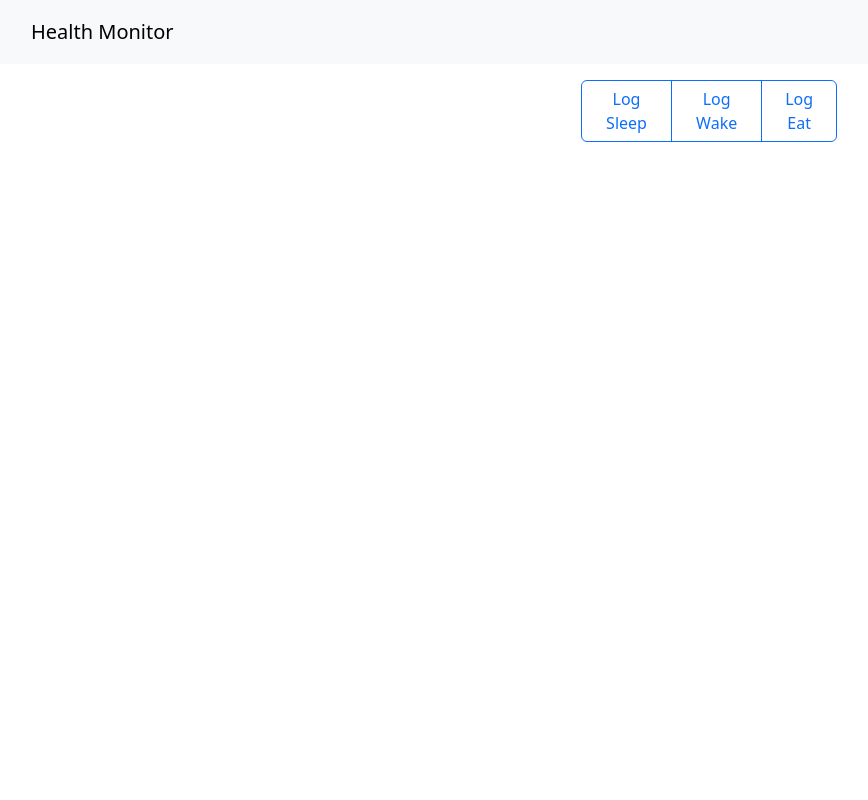
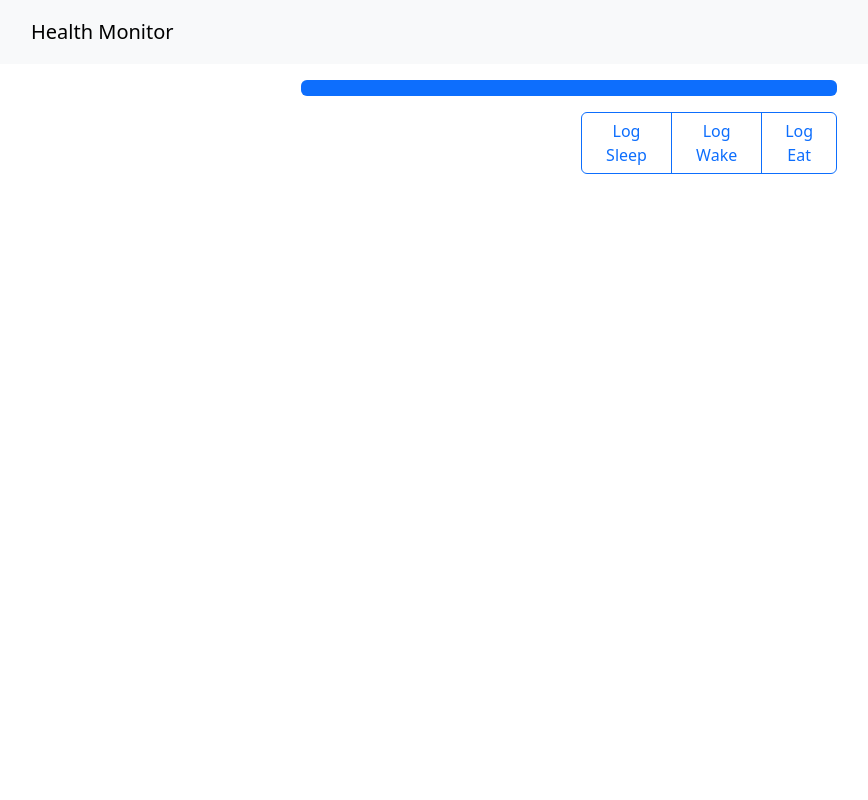
Before and after one commit to nextdaygames/n24-calendar, a React (Create React App) app in the folder frontend/: page / in a window 1280 px wide. Shown: the top 800 px of the page, without its empty margins (71-939 px from the left). Built offline with nearby package versions, Linux system fonts and the light colour scheme; no server answers.

Commit message:
Add progress bar

```diff
--- a/frontend/src/components/LandingPage/Content.css
+++ b/frontend/src/components/LandingPage/Content.css
@@ -18,3 +18,6 @@
 .health-statements > p {
     text-align: left;
 }
+.progress-row {
+    margin-bottom: 1em;
+}
--- a/frontend/src/components/LandingPage/Content.js
+++ b/frontend/src/components/LandingPage/Content.js
@@ -1,6 +1,6 @@
 import React from "react";
 import "./Content.css"
-import { Button, ButtonGroup } from "react-bootstrap";
+import { Button, ButtonGroup, ProgressBar } from "react-bootstrap";
 import BackendClient from "../../BackendClient";
 
 export default class Content extends React.Component {
@@ -94,6 +94,7 @@ export default class Content extends React.Component {
 
     componentDidMount = () => {
         this.getHealthRecords()
+        this.interval = setInterval(() => this.setState({ time: Date.now() }), 1000);
     }
 
     getLastRecordTime = (records, recordType) => {
@@ -113,7 +114,7 @@ export default class Content extends React.Component {
         if (lastWakingTime === null) {
             return
         }
-        var timeAwakeHours = Math.round((currentTime.getTime() - lastWakingTime.getTime()) / 1000 / 60 / 60)
+        var timeAwakeHours = Math.round((currentTime.getTime() - lastWakingTime.getTime()) / 1000 / 60 )
         return timeAwakeHours
     }
 
@@ -158,10 +159,30 @@ export default class Content extends React.Component {
         return suggestionElements
     }
 
+    getWakingProgress = () => {
+        if (!(this.state.isAwake === true && this.state.wakeDate !== null && this.state.suggestedSleepTime !== null)) {
+            return 100
+        }
+        var wakeHours = this.state.wakeDate.getHours()
+        var currentTime = new Date().getHours() - wakeHours
+        var endTime = this.state.suggestedSleepTime.getHours() - wakeHours
+        return currentTime / endTime * 100
+    }
+      componentWillUnmount() {
+        clearInterval(this.interval);
+      }
+
     render() {
+        var progressValue = this.getWakingProgress()
 
+        var progress = Math.min(Math.max(progressValue, 0), 100);
         return (
             <div className="content col-12">
+                <div className="row progress-row">
+                    <div className="col-12">
+                        <ProgressBar now={progress} />
+                    </div>
+                </div>
                 <div className="row justify-content-center">
                     <div className="col-12 col-sm-6 health-statements">
                         {this.createSuggestions()}
```
Also changed, not shown: 10 other files (tests, documents, lock files or other folders).
